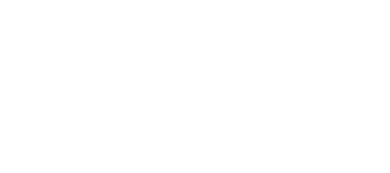
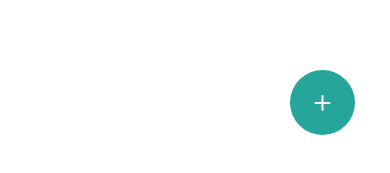
Before and after one commit to mmoon11/missme, a React Native app: screen /Home in a window 390 px wide. Shown: the part 659-832 px from the top of the page. Built offline with nearby package versions, Linux system fonts and the light colour scheme.

Commit message:
Insert drawer

```diff
--- a/package.json
+++ b/package.json
@@ -20,9 +20,12 @@
     "expo-status-bar": "~1.4.4",
     "react": "18.2.0",
     "react-native": "0.71.6",
+    "react-native-drawer": "^2.5.1",
     "react-native-safe-area-context": "4.5.0",
     "react-native-screens": "~3.20.0",
-    "react-native-vector-icons": "^9.2.0"
+    "react-native-swipe-up-down": "^1.2.0",
+    "react-native-vector-icons": "^9.2.0",
+    "react-navigation-drawer": "^2.7.2"
   },
   "devDependencies": {
     "@babel/core": "^7.20.0"
--- a/src/screens/HomeScreen.js
+++ b/src/screens/HomeScreen.js
@@ -1,10 +1,33 @@
 import { StyleSheet, Text, View, TouchableOpacity } from "react-native";
-import { CheckBox, Icon } from "@rneui/themed";
+import { CheckBox, Icon, Button, Input } from "@rneui/themed";
 import { useState } from "react";
+import Drawer from "react-native-drawer";
+import { Typography } from "@mui/material";
+import { style } from "@mui/system";
 
 const HomeScreen = ({ navigation }) => {
   const [checked, setChecked] = useState(false);
   const handleCheck = () => setChecked(!checked);
+  const [open, setOpen] = useState(false);
+  const [tripName, setTripName] = useState("");
+
+  const handleAddClick = () => {
+    setOpen(!open);
+    console.log(open);
+  };
+
+  const DrawerContent = () => {
+    return (
+      <View style={styles.drawerContent}>
+        <Text>Create new trip</Text>
+        <Input
+          placeholder="Trip name"
+          onChangeText={setTripName()}
+          value={tripName}
+        />
+      </View>
+    );
+  };
 
   return (
     <>
@@ -43,6 +66,29 @@
               />
             </View>
           </TouchableOpacity>
+
+          <Drawer
+            side="bottom"
+            type="overlay"
+            tapToClose
+            open={true}
+            // style={styles.drawerStyles}
+            content={<DrawerContent />}
+            openDrawerOffset={0.1}
+          ></Drawer>
+
+          {!open && (
+            <Button
+              type="solid"
+              color="#26a69a"
+              radius="xs"
+              buttonStyle={styles.addButton}
+              containerStyle={styles.buttonContainer}
+              onPress={handleAddClick}
+            >
+              <Icon name="plus" type="feather" color="white" />
+            </Button>
+          )}
         </View>
       </View>
     </>
@@ -117,6 +163,24 @@
     color: "#000",
     fontSize: 16,
   },
+  addButton: {
+    borderRadius: 50,
+    width: 65,
+    height: 65,
+  },
+  buttonContainer: {
+    position: "absolute",
+    bottom: 190,
+    right: 35,
+  },
+  drawerStyles: {
+    main: { border: "solid" },
+  },
+  drawerContent: {
+    display: "flex",
+    justifyContent: "center",
+    alignItems: "center",
+  },
 });
 
 export default HomeScreen;
```
Also changed, not shown: 1 other file (tests, documents, lock files or other folders).
